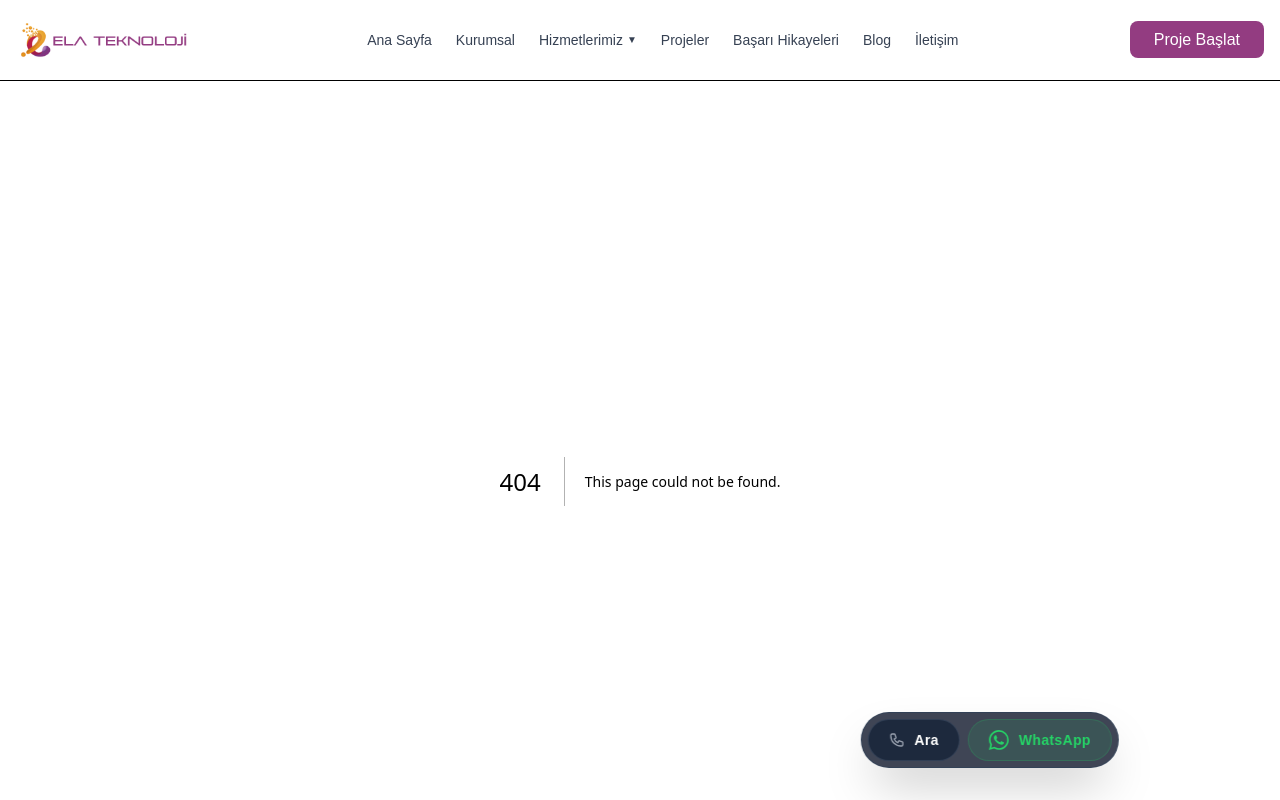
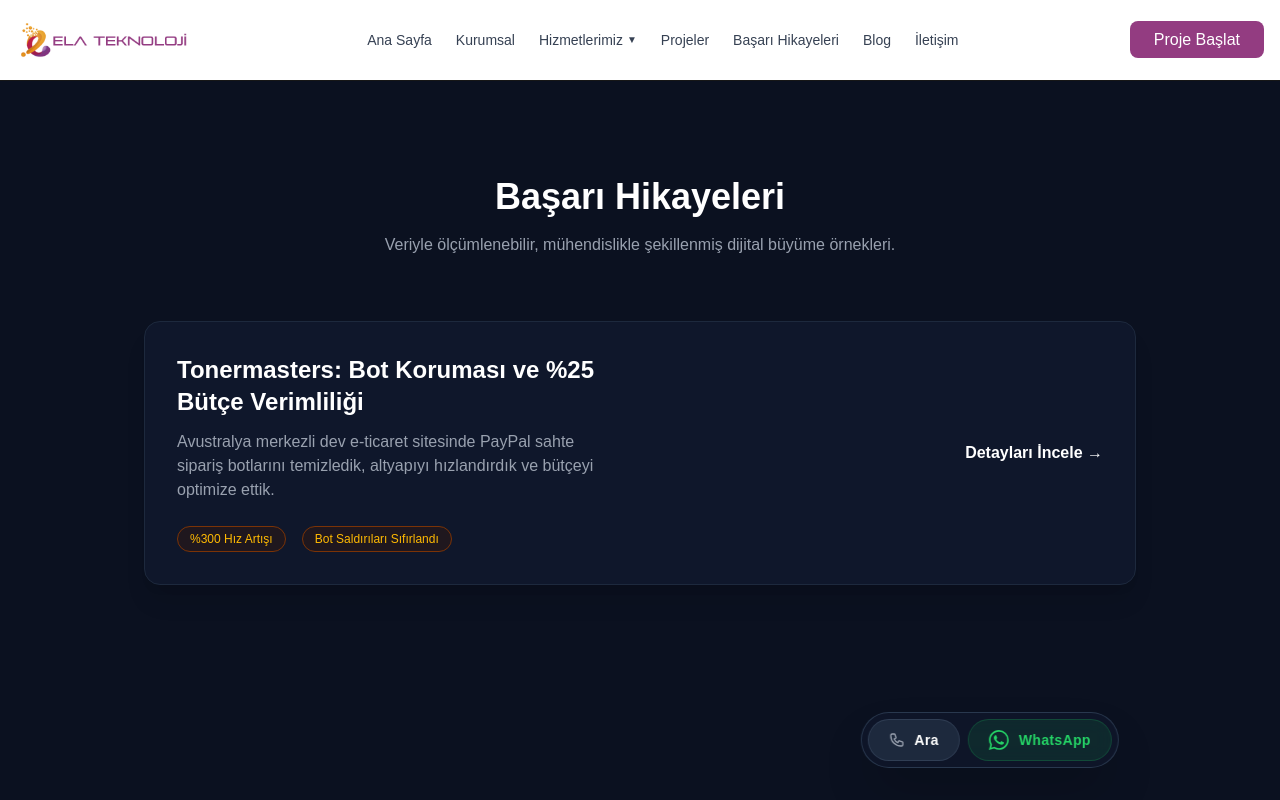
Before and after one commit to elamedya-sudo/webtasarimiyapanfirmalar, a Next.js app: page /basari-hikayeleri in a window 1280 px wide. Before the commit this address had no page. Shown: the top 800 px of the page. Built offline with nearby package versions, Linux system fonts and the light colour scheme.

Commit message:
basari hikayeleri hub ve tonermasters detay sayfasi eklendi

```diff
--- /dev/null
+++ b/app/basari-hikayeleri/page.tsx
@@ -0,0 +1,46 @@
+'use client';
+
+import Link from 'next/link';
+
+export default function BasariHikayeleriPage() {
+  const cases = [
+    {
+      title: "Tonermasters: Bot Koruması ve %25 Bütçe Verimliliği",
+      excerpt: "Avustralya merkezli dev e-ticaret sitesinde PayPal sahte sipariş botlarını temizledik, altyapıyı hızlandırdık ve bütçeyi optimize ettik.",
+      metrics: ["%300 Hız Artışı", "Bot Saldırıları Sıfırlandı"],
+      href: "/basari-hikayeleri/tonermasters"
+    }
+  ];
+
+  return (
+    <div className="min-h-screen bg-[#0b1120] pb-20">
+      <section className="pt-24 pb-16 px-4 text-center">
+        <h1 className="text-4xl font-extrabold text-white mb-4">Başarı Hikayeleri</h1>
+        <p className="text-gray-400">Veriyle ölçümlenebilir, mühendislikle şekillenmiş dijital büyüme örnekleri.</p>
+      </section>
+
+      <section className="container mx-auto px-4 max-w-5xl">
+        {cases.map((c, i) => (
+          <Link href={c.href} key={i} className="block group">
+            <div className="bg-slate-900 border border-slate-800 p-8 rounded-2xl hover:border-amber-500/50 transition-all shadow-xl">
+              <div className="grid md:grid-cols-2 gap-8 items-center">
+                <div>
+                  <h2 className="text-2xl font-bold text-white mb-3 group-hover:text-amber-500 transition-colors">{c.title}</h2>
+                  <p className="text-gray-400 mb-6">{c.excerpt}</p>
+                  <div className="flex gap-4">
+                    {c.metrics.map((m, idx) => (
+                      <span key={idx} className="bg-amber-950/30 text-amber-400 text-xs px-3 py-1 rounded-full border border-amber-900">{m}</span>
+                    ))}
+                  </div>
+                </div>
+                <div className="flex justify-end">
+                  <span className="text-white font-semibold">Detayları İncele →</span>
+                </div>
+              </div>
+            </div>
+          </Link>
+        ))}
+      </section>
+    </div>
+  );
+}
--- /dev/null
+++ b/app/basari-hikayeleri/tonermasters/page.tsx
@@ -0,0 +1,30 @@
+'use client';
+
+export default function TonermastersCase() {
+  return (
+    <div className="min-h-screen bg-[#0b1120] text-gray-300 py-20 px-4">
+      <article className="max-w-4xl mx-auto">
+        <h1 className="text-4xl md:text-5xl font-extrabold text-white mb-6">Tonermasters: Global Ölçekte Bot Koruması ve Performans</h1>
+
+        <div className="bg-slate-900 p-8 rounded-2xl border border-slate-800 my-10">
+          <h3 className="text-xl font-bold text-white mb-4">Mühendislik Problemi</h3>
+          <p className="leading-relaxed">Avustralya pazarında lider olan Tonermasters, PayPal üzerinden gelen yoğun bot saldırıları (sahte siparişler) ve yüksek trafik altında yavaşlayan veritabanı sorguları ile karşı karşıyaydı. Mevcut altyapı, artan reklam bütçesine rağmen dönüşüm oranlarını kısıtlıyordu.</p>
+        </div>
+
+        <h3 className="text-2xl font-bold text-white mb-4">Uygulanan Çözümler</h3>
+        <ul className="list-disc pl-6 space-y-4 mb-10">
+          <li><strong>Cloudflare Bot Management:</strong> WAF kuralları ve bot koruması ile sahte trafiğin %99'u kaynakta engellendi.</li>
+          <li><strong>Bütçe Optimizasyonu:</strong> Şubat 2026 itibarıyla 24.000 AUD olan reklam bütçesi, verimlilik artışıyla 30.000 AUD seviyesine güvenle çıkarıldı.</li>
+          <li><strong>Altyapı İyileştirmesi:</strong> Sunucu yanıt süreleri (TTFB) milisaniye seviyelerine indirildi.</li>
+        </ul>
+
+        <div className="bg-gradient-to-r from-[#933c81] to-[#df6e32] p-1 rounded-2xl">
+          <div className="bg-[#0b1120] p-8 rounded-xl text-center">
+            <h4 className="text-lg font-bold text-white mb-2">Sonuç</h4>
+            <p className="text-white text-xl font-semibold">Sürdürülebilir, güvenli ve yüksek hızlı bir e-ticaret deneyimi ile artan yatırım getirisi (ROAS).</p>
+          </div>
+        </div>
+      </article>
+    </div>
+  );
+}
```
